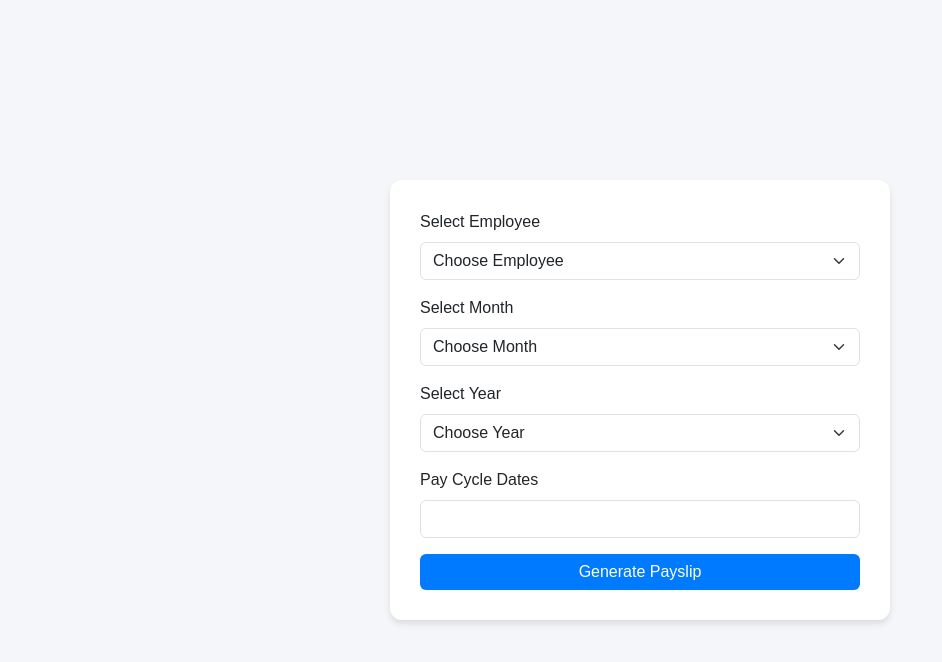
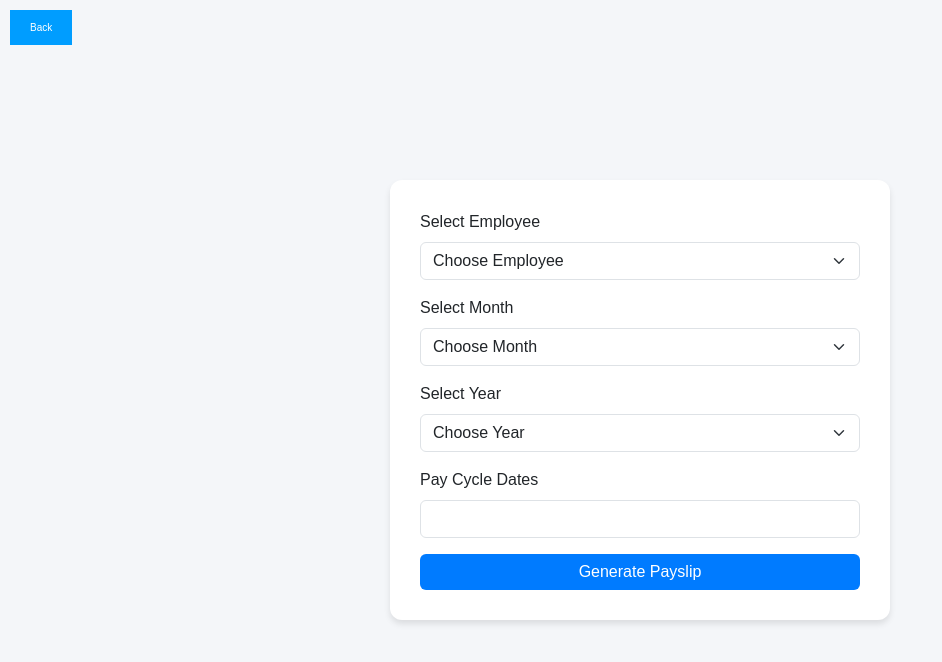
Before and after one commit to viswabnath/onemark-internal, a plain HTML site: page payslip/index.html in a window 1280 px wide. Shown: the whole page, without its empty margins (0-942 px from the left). Drawn offline with nearby package versions, Linux system fonts and the light colour scheme.

Commit message:
updated back buttons

```diff
--- a/non-tax/style.css
+++ b/non-tax/style.css
@@ -203,6 +203,20 @@ body {
     font-size: 10px;
     cursor: pointer;
 }
+.top-left-button {
+    position: fixed;
+    top: 10px;
+    left: 10px;
+    background-color: #009dff;
+    border: none;
+    color: white;
+    padding: 10px 20px;
+    text-align: center;
+    text-decoration: none;
+    display: inline-block;
+    font-size: 10px;
+    cursor: pointer;
+}
 
 input,
 span[contenteditable="true"] {
--- a/payslip/index.html
+++ b/payslip/index.html
@@ -49,11 +49,27 @@
         .monthSelect {
             text-transform: uppercase;
         }
+
+        .top-left-button {
+            position: fixed;
+            top: 10px;
+            left: 10px;
+            background-color: #009dff;
+            border: none;
+            color: white;
+            padding: 10px 20px;
+            text-align: center;
+            text-decoration: none;
+            display: inline-block;
+            font-size: 10px;
+            cursor: pointer;
+        }
     </style>
 </head>
 
 <body>
     <div class="container">
+        <button class="top-left-button" onclick="redirectBack()">Back</button>
         <form id="payslipForm">
             <div class="mb-3">
                 <label class="form-label">Select Employee</label>
@@ -102,6 +118,10 @@
     </div>
 
     <script>
+
+        function redirectBack() {
+            window.location.href = "../index.html";
+        }
         // Update Pay Cycle Dates
         document.getElementById('monthSelect').addEventListener('change', updatePayCycleDates);
         document.getElementById('yearSelect').addEventListener('change', updatePayCycleDates);
--- a/tax/style.css
+++ b/tax/style.css
@@ -203,6 +203,20 @@ body {
     font-size: 10px;
     cursor: pointer;
 }
+.top-left-button {
+    position: fixed;
+    top: 10px;
+    left: 10px;
+    background-color: #009dff;
+    border: none;
+    color: white;
+    padding: 10px 20px;
+    text-align: center;
+    text-decoration: none;
+    display: inline-block;
+    font-size: 10px;
+    cursor: pointer;
+}
 
 input,
 span[contenteditable="true"] {
```
Also changed, not shown: non-tax/index.html (+4 -0 lines), tax/index.html (+4 -0 lines), 1 other file.
